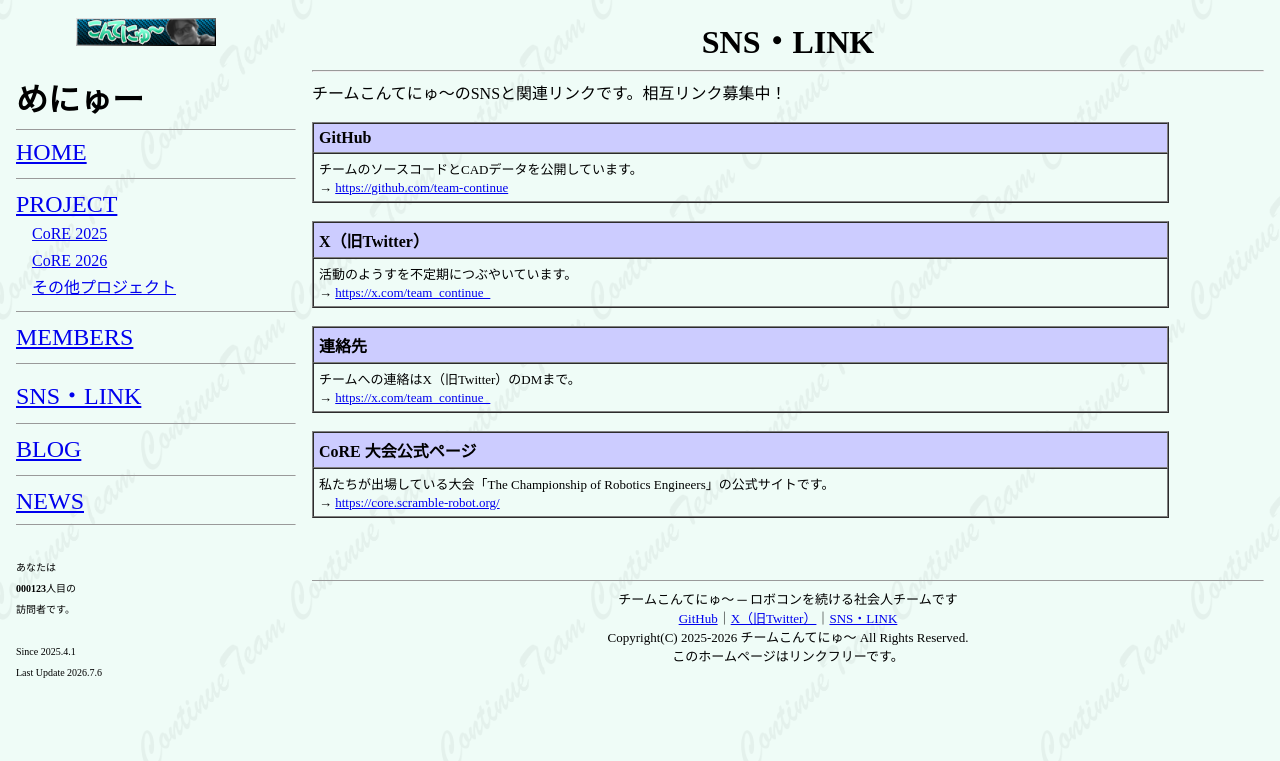
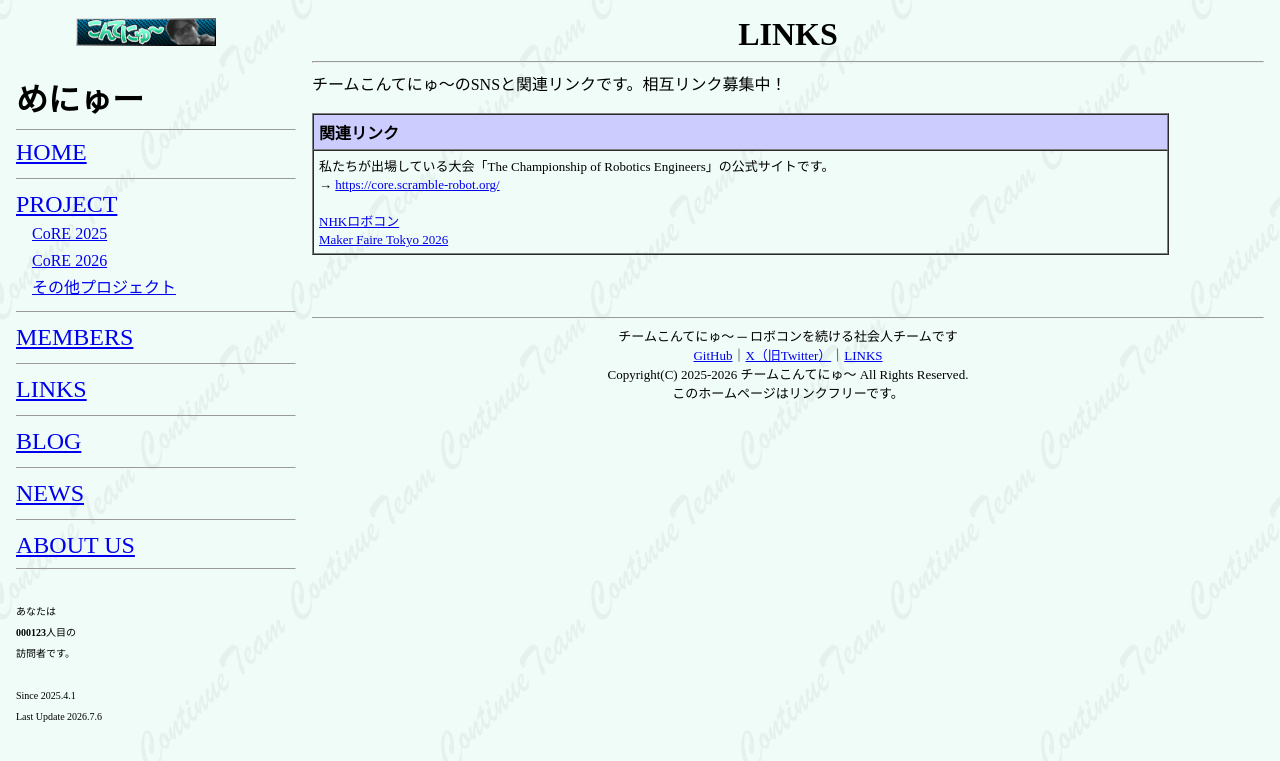
Before and after one commit to team-continue/team-continue.github.io, a Jekyll site: the page built from links/index.html, in a window 1280 px wide. Shown: the top 761 px of the page. Built offline with Jekyll 4.4.1, drawn with Linux system fonts in a browser that asks for light colours.

Commit message:
LINKSを修正

```diff
--- a/_includes/footer.html
+++ b/_includes/footer.html
@@ -2,7 +2,7 @@
 <hr size="1">
 <center><font size="2">
 チームこんてにゅ～ ─ ロボコンを続ける社会人チームです<br>
-<a href="https://github.com/team-continue">GitHub</a>｜<a href="https://x.com/team_continue_">X（旧Twitter）</a>｜<a href="/links/">SNS・LINK</a><br>
+<a href="https://github.com/team-continue">GitHub</a>｜<a href="https://x.com/team_continue_">X（旧Twitter）</a>｜<a href="/links/">LINKS</a><br>
 Copyright(C) 2025-2026 チームこんてにゅ～ All Rights Reserved.<br>
 このホームページはリンクフリーです。
 </font></center>
--- a/_includes/sidebar.html
+++ b/_includes/sidebar.html
@@ -16,11 +16,13 @@
 <hr size="1">
 <a href="/members/">MEMBERS</a><br>
 <hr size="1">
-<a href="/links/">SNS・LINK</a><br>
+<a href="/links/">LINKS</a><br>
 <hr size="1">
 <a href="/blog/">BLOG</a><br>
 <hr size="1">
 <a href="/news/">NEWS</a><br>
+<hr size="1">
+<a href="/about/">ABOUT US</a><br>
 </font>
 <hr size="1">
 <br>
--- a/links/index.html
+++ b/links/index.html
@@ -1,24 +1,18 @@
 ---
 ---
-{% include header.html title="SNS・LINK｜チームこんてにゅ～" description="チームこんてにゅ～のSNSアカウントと関連リンクの一覧ページです。" %}
-<center><font size="6"><b>SNS・LINK</b></font></center>
+{% include header.html title="LINKS｜チームこんてにゅ～" description="チームこんてにゅ～のSNSアカウントと関連リンクの一覧ページです。" %}
+<center><font size="6"><b>LINKS</b></font></center>
 <hr size="2">
 <font size="3">チームこんてにゅ～のSNSと関連リンクです。相互リンク募集中！</font><br><br>
+
 <table border="1" cellpadding="5" cellspacing="0" width="90%">
-<tr bgcolor="#CCCCFF"><td><font size="3"><b>GitHub</b></font></td></tr>
-<tr><td><font size="2">チームのソースコードとCADデータを公開しています。<br>→ <a href="https://github.com/team-continue">https://github.com/team-continue</a></font></td></tr>
-</table><br>
-<table border="1" cellpadding="5" cellspacing="0" width="90%">
-<tr bgcolor="#CCCCFF"><td><font size="3"><b>X（旧Twitter）</b></font></td></tr>
-<tr><td><font size="2">活動のようすを不定期につぶやいています。<br>→ <a href="https://x.com/team_continue_">https://x.com/team_continue_</a></font></td></tr>
-</table><br>
-<table border="1" cellpadding="5" cellspacing="0" width="90%">
-<tr bgcolor="#CCCCFF"><td><font size="3"><b>連絡先</b></font></td></tr>
-<tr><td><font size="2">チームへの連絡はX（旧Twitter）のDMまで。<br>→ <a href="https://x.com/team_continue_">https://x.com/team_continue_</a></font></td></tr>
-</table><br>
-<table border="1" cellpadding="5" cellspacing="0" width="90%">
-<tr bgcolor="#CCCCFF"><td><font size="3"><b>CoRE 大会公式ページ</b></font></td></tr>
-<tr><td><font size="2">私たちが出場している大会「The Championship of Robotics Engineers」の公式サイトです。<br>→ <a href="https://core.scramble-robot.org/">https://core.scramble-robot.org/</a></font></td></tr>
+<tr bgcolor="#CCCCFF"><td><font size="3"><b>関連リンク</b></font></td></tr>
+<tr><td><font size="2">
+    私たちが出場している大会「The Championship of Robotics Engineers」の公式サイトです。<br>→ <a href="https://core.scramble-robot.org/">https://core.scramble-robot.org/</a><br>
+    <br>
+    <a href="https://official-robocon.com/">NHKロボコン</a><br>
+    <a href="https://makezine.jp/event/mft2026/">Maker Faire Tokyo 2026</a><br>
+</font></td></tr>
 </table><br>
 
 {% include footer.html %}
--- a/projects/index.html
+++ b/projects/index.html
@@ -10,6 +10,11 @@
 <tr><td><a href="/projects/core2026/">CoRE 2026</a></td><td>The Championship of Robotics Engineers 2026</td><td>2026</td><td>自律で動き、自動で狙うを目指した2号機</td></tr>
 <tr><td><a href="/projects/others/">その他プロジェクト</a></td><td>─</td><td>─</td><td>勉強会・展示会などの活動</td></tr>
 </table>
+<br>
+<table border="1" cellpadding="5" cellspacing="0" width="90%">
+<tr bgcolor="#CCCCFF"><td><font size="3"><b>GitHub</b></font></td></tr>
+<tr><td><font size="2">チームのソースコードとCADデータを公開しています。<br>→ <a href="https://github.com/team-continue">https://github.com/team-continue</a></font></td></tr>
+</table>
 </font>
 {% include footer.html %}
 </font>
```
Also changed, not shown: about/index.html (added, +22 -0 lines), index.html (+10 -2 lines).
